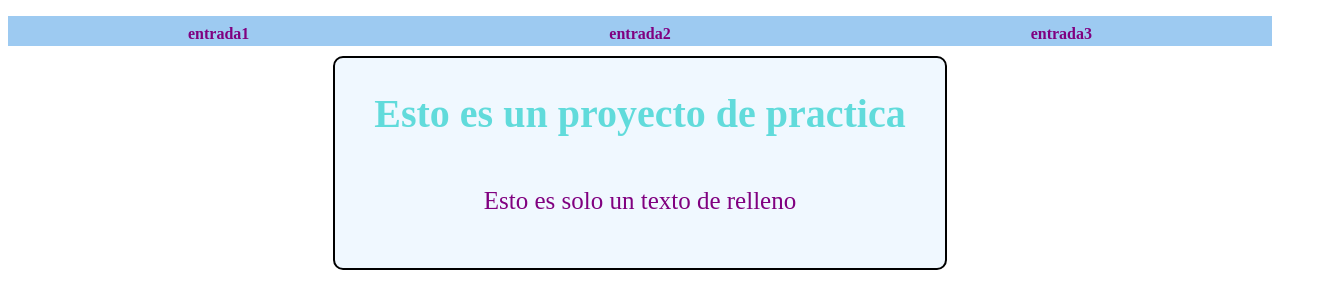
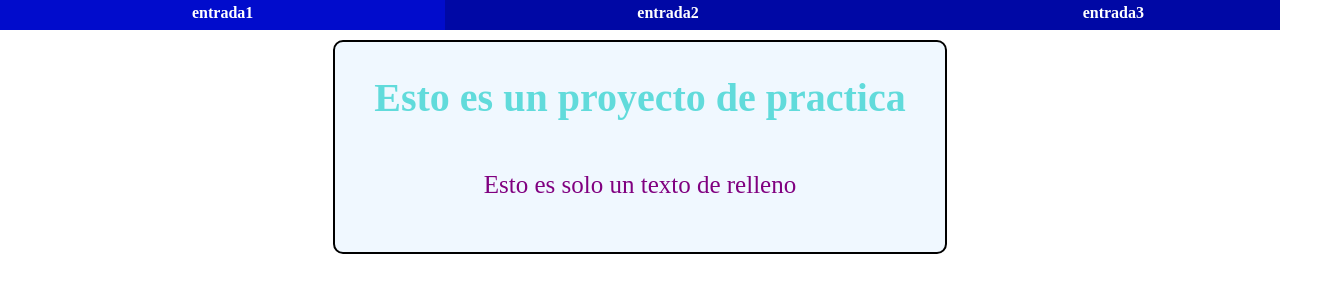
Before and after one commit to JunaDarco/proyectosPlatzi, a plain HTML site: page index.html in a window 1280 px wide. Shown: the whole page, 1336 px wide, since content can reach past the window. Drawn offline with Linux system fonts and the light colour scheme.

Commit message:
cambio de colores en el header

```diff
--- a/style.css
+++ b/style.css
@@ -1,9 +1,13 @@
+body{
+    margin:0;
+    padding:0;
+}
 main{
     display:flex;
     justify-content: center;
 }
  header{
-    background-color:rgb(157, 202, 241);
+    background-color:#0008a5;
     height:30px;
     display: block;
     margin-bottom: 10px;
@@ -15,17 +19,18 @@ ul{
     width: 100%;
     list-style-type: none;
     padding:0;
+    margin: 0;
 }
 li{
     text-align:center;
     font-weight: 800;
     line-height: 25px;
-    color:purple;
-    padding:5px;
+    color:rgb(255, 255, 255);
+    padding:0 15%;
 
 }
 li:hover{
-    background:#76a8c8;
+    background:#010ccc;
 } /**/
 h1{
     color: rgb(97, 219, 219);
```
